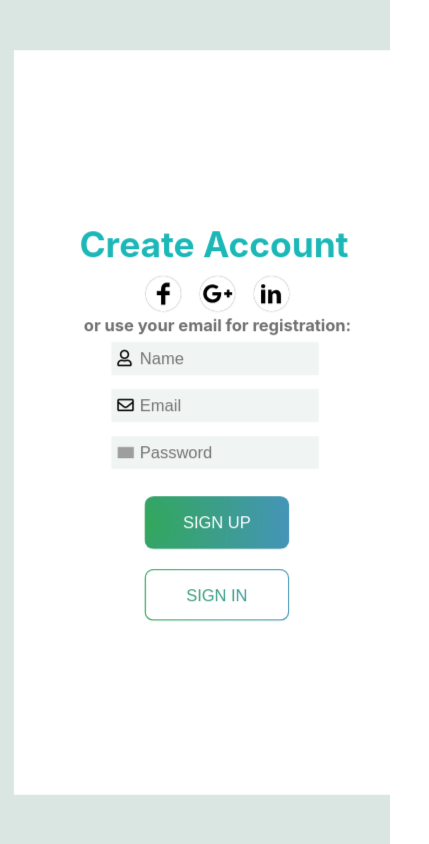
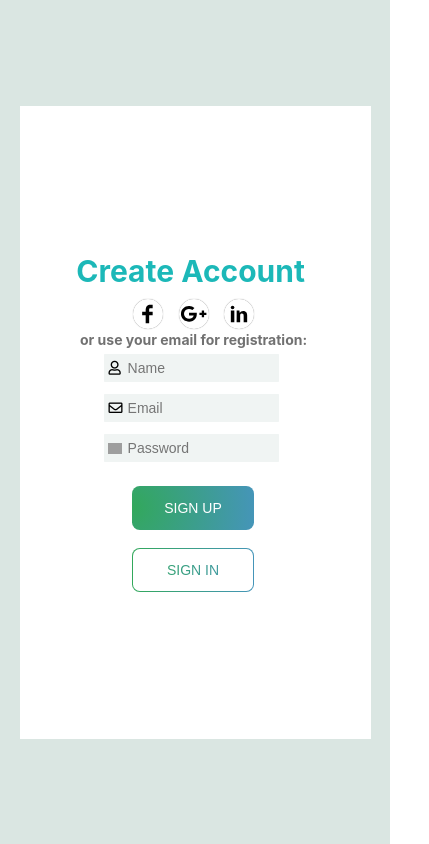
Before and after one commit to Abdulaziz1224/Web-chat-application, a React (Create React App) app in the folder client/: page /form in a window 390 px wide. Shown: the whole page, 429 px wide, since content can reach past the window. Built offline with nearby package versions, Linux system fonts and the light colour scheme; no server answers; grey boxes are pictures that could not be loaded.

Commit message:
form rotate animation

```diff
--- a/client/src/LoginAndSignup/Form.jsx
+++ b/client/src/LoginAndSignup/Form.jsx
@@ -17,6 +17,7 @@ function Form({sendId}) {
   // https://web-chat-application-1.herokuapp.com
 
 
+  const [rotate, setRotate] = useState("")
   const [hide, setHide] = useState("invisiable")
   let history = useHistory()
   const [signinEmail,
@@ -91,8 +92,8 @@ function Form({sendId}) {
       <div className="FormContainer">
 
         <div className={signin
-          ? "signin"
-          : "signin signinAnime"}
+          ? "signin"+rotate
+          : "signin signinAnime"+rotate}
           id={hide}>
           <h1>Sign in to Chat app</h1>
           <div className="BtnGroup">
@@ -120,9 +121,12 @@ function Form({sendId}) {
           <h4>Forgot your password?</h4>
           <span className="shadow"></span>
           <button className="signBtn" onClick={enter}>SIGN IN</button>
+          <button className="signupBtn" onClick={()=>setRotate("")}>
+            <div className="signInText" onClick={()=>setRotate("")}>SIGN UP</div>
+          </button>
         </div>
 
-        <div className="signup">
+        <div className={"signup"+rotate}>
           <h1>Create Account</h1>
           <div className="BtnGroup">
             <button className="btn"><img src={facebook} alt="" className="icons"/></button>
@@ -155,7 +159,7 @@ function Form({sendId}) {
           </div>
           <button className="signBtn" onClick={register}>SIGN UP</button>
           <button className="signInBtn" onClick={signinPage}>
-            <div className="signInText" onClick={()=>setHide(hide==="visiable"?"invisiable":"visiable")}>SIGN IN</div>
+            <div className="signInText" onClick={()=>setRotate(rotate===" rotate"?"":" rotate")}>SIGN IN</div>
             </button>
         </div>
 
--- a/client/src/LoginAndSignup/form.css
+++ b/client/src/LoginAndSignup/form.css
@@ -506,9 +506,6 @@ h4 {
   .FormContainer{
     transform-style: preserve-3d;
     background-color: transparent;
-    transform: rotateY(360deg);
-    perspective: 1000px;
-    perspective-origin: 10%;
   }
   .signin, .signup{
     background-color: #fff;
@@ -517,15 +514,22 @@ h4 {
     height: 100%;
     top: 0;
     backface-visibility: hidden;
+    transition: 2s ease-in-out;
+    transform: perspective(700px) rotateY(0deg);
   }
+
   .signin{
-    position: absolute;
-    transform: rotateY(270deg) translateX(-150px);
-    transform-origin: 0 50%;
+    transform: perspective(700px) rotateY(180deg);
   }
-  .signup{
-    transform: translateZ(150px);
+
+  .signin.rotate{
+    transform: perspective(700px) rotateY(360deg);
   }
+  .signup.rotate{
+    transform: perspective(700px) rotateY(180deg);
+  }
+
+
   /* #visiable{
     display: flex;
   }
@@ -535,12 +539,17 @@ h4 {
   .movingWindow{
     display: none;
   }
-  .signup h1 {
+  .signup h1,.signin h1 {
     width: 100%;
     text-align: center;
     font-size: 30px;
     margin-bottom: 15px;
   }
+
+  .signin h4 {
+    font-size: 14px;
+  }
+
   .BtnGroup{
     margin-bottom: 2vw;
   }
@@ -576,7 +585,7 @@ h4 {
     margin-right: 5px;
     font-size: 14px;
   }
-  .signInBtn{
+  .signInBtn, .signupBtn{
     display: block;
     width: 35%;
     margin-right: 5px;
--- a/client/src/Profile/Profile.jsx
+++ b/client/src/Profile/Profile.jsx
@@ -154,8 +154,11 @@ function Profile({userId}) {
         setMessages(newMsg)
       }
     }
+  }
+
+  useEffect(() => {
     scrollTo()
-  }
+  }, [messages])
 
   function scrollTo() {
     const div = document.getElementById("messageField")
```
